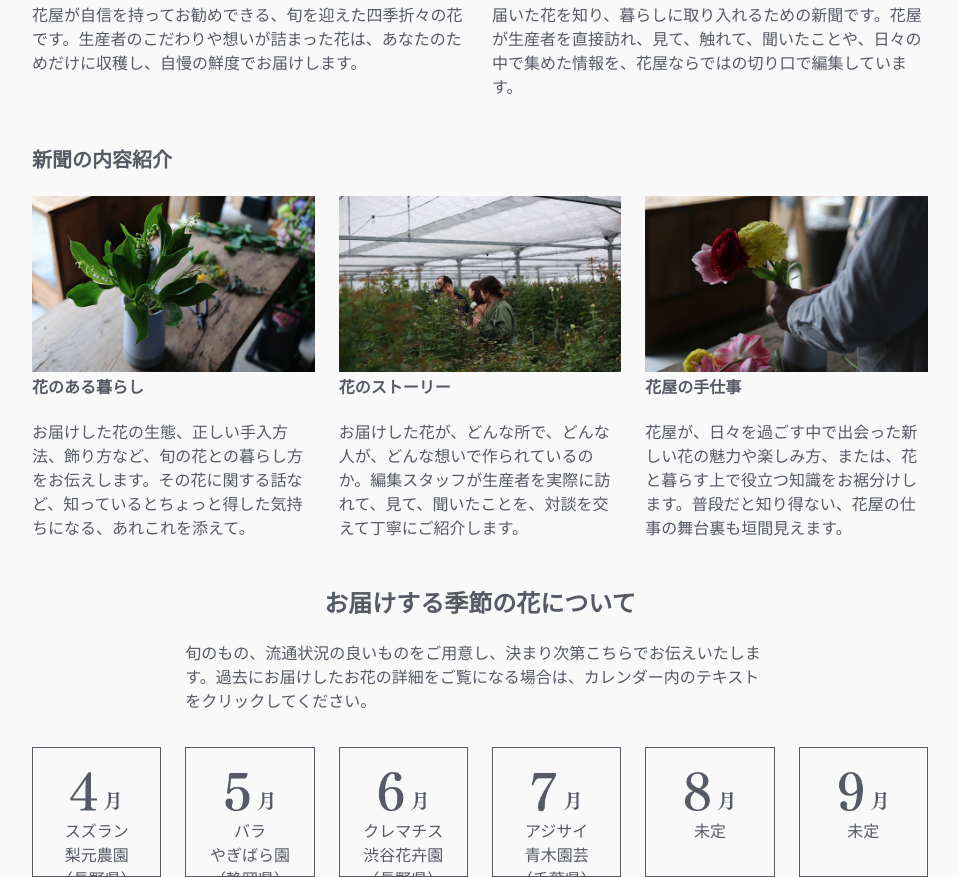
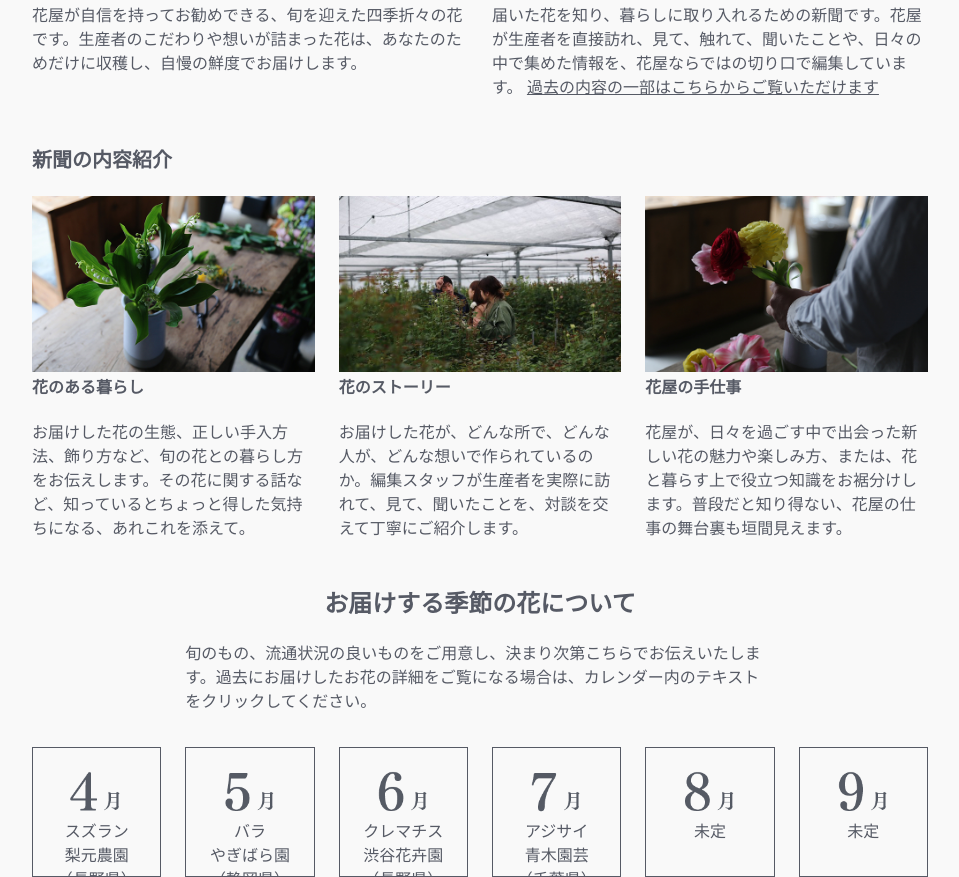
Before and after one commit to botanic-in/faretoqe, a plain HTML site: page index.html in a window 1280 px wide. Shown: the part 2595-3472 px from the top of the page, without its empty margins (160-1119 px from the left). Drawn offline with nearby package versions, Linux system fonts and the light colour scheme.

Commit message:
Update index.html

```diff
--- a/index.html
+++ b/index.html
@@ -199,6 +199,7 @@
           <img src="img/subscription/img_reg05.jpg?t=20170409" srcset="img/subscription/img_reg05.jpg?t=20170409, img/subscription/img_reg05.jpg?t=20170409 2x" alt="">
           <p>
             届いた花を知り、暮らしに取り入れるための新聞です。花屋が生産者を直接訪れ、見て、触れて、聞いたことや、日々の中で集めた情報を、花屋ならではの切り口で編集しています。
+            <a href="https://faretoqe.tumblr.com/" target="_blank"><u>過去の内容の一部はこちらからご覧いただけます</u></a>
           </p>
         </div>
       </div>
```
